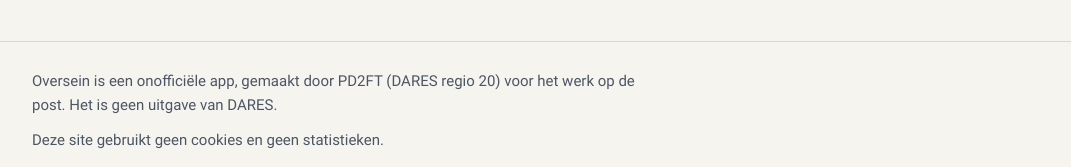
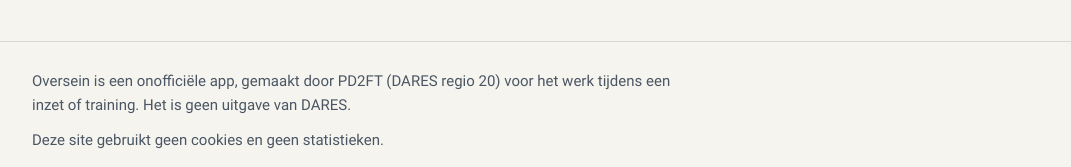
Before and after one commit to fvanson/oversein.nl, a plain HTML site: page download.html in a window 1280 px wide. Shown: the part 1703-1870 px from the top of the page, without its empty margins (104-1175 px from the left). Drawn offline with Linux system fonts and the light colour scheme.

Commit message:
Footer: for use during a deployment or training
Co-Authored-By: Claude Opus 5.5 <noreply@anthropic.com>

```diff
--- a/download.html
+++ b/download.html
@@ -127,7 +127,7 @@
 
 <footer class="site-footer">
   <div class="wrap">
-    <p>Oversein is een onofficiële app, gemaakt door PD2FT (DARES regio 20) voor het werk op de post. Het is geen
+    <p>Oversein is een onofficiële app, gemaakt door PD2FT (DARES regio 20) voor het werk tijdens een inzet of training. Het is geen
     uitgave van DARES.</p>
     <p>Deze site gebruikt geen cookies en geen statistieken.</p>
   </div>
```
Also changed, not shown: index.html (+1 -1 lines).
